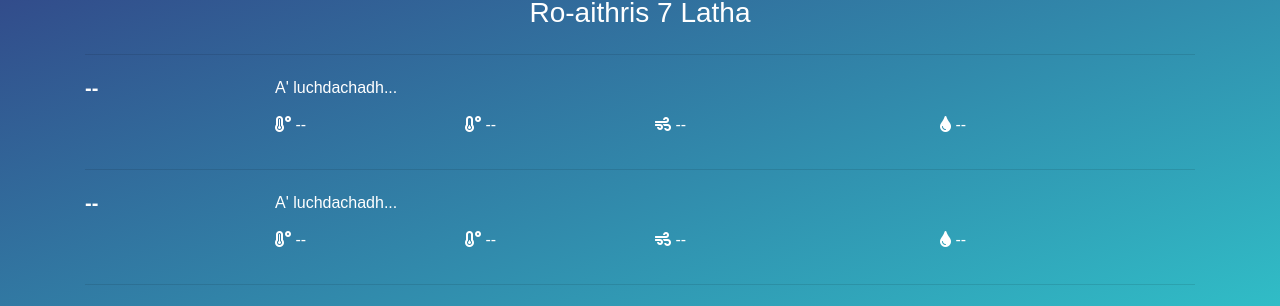
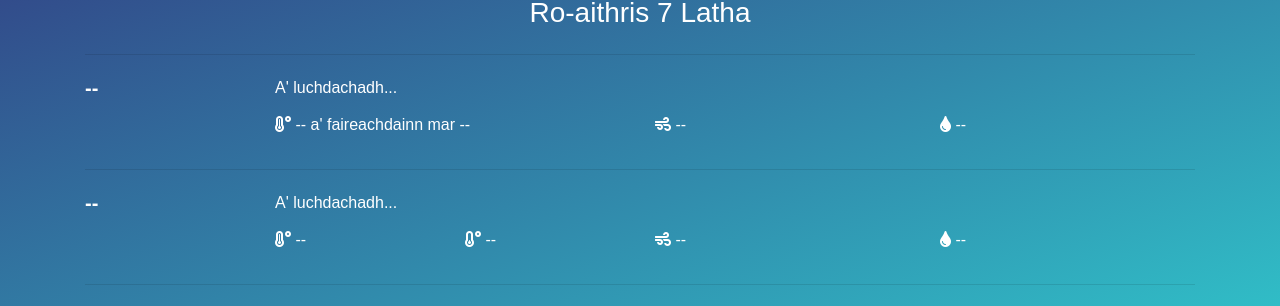
Before and after one commit to angeidheal/aimsir, a Jekyll site: the page built from index.html, in a window 1280 px wide. Shown: the part 468-774 px from the top of the page. Built offline with Jekyll 4.4.1, drawn with Linux system fonts in a browser that asks for light colours; nearby versions of some CDN libraries; a script that is not in the unit is left out.

Commit message:
Update index.html

```diff
--- a/index.html
+++ b/index.html
@@ -50,11 +50,8 @@ title: Dachaigh
       </div>
 
       <div class="row">
-        <div class="col-md-2 offset-md-2">
-          <p class="daily-forecast"><strong><i class="fas fa-temperature-high"></i></strong> <span class="day-1-temp">--</span>
-        </div>
-        <div class="col-md-2">
-          <p class="daily-forecast"><strong><i class="fas fa-temperature-low"></i></strong> <span class="day-1-app-temp">--</span></p>
+        <div class="col-md-4 offset-md-2">
+          <p class="daily-forecast"><strong><i class="fas fa-temperature-high"></i></strong> <span class="day-1-temp">--</span> a' faireachdainn mar <span class="day-1-app-temp">--</span></p>
         </div>
         <div class="col-md-3">
           <p class="daily-forecast"><strong><i class="fas fa-wind"></i></strong> <span class="day-1-wind">--</span></p>
```
